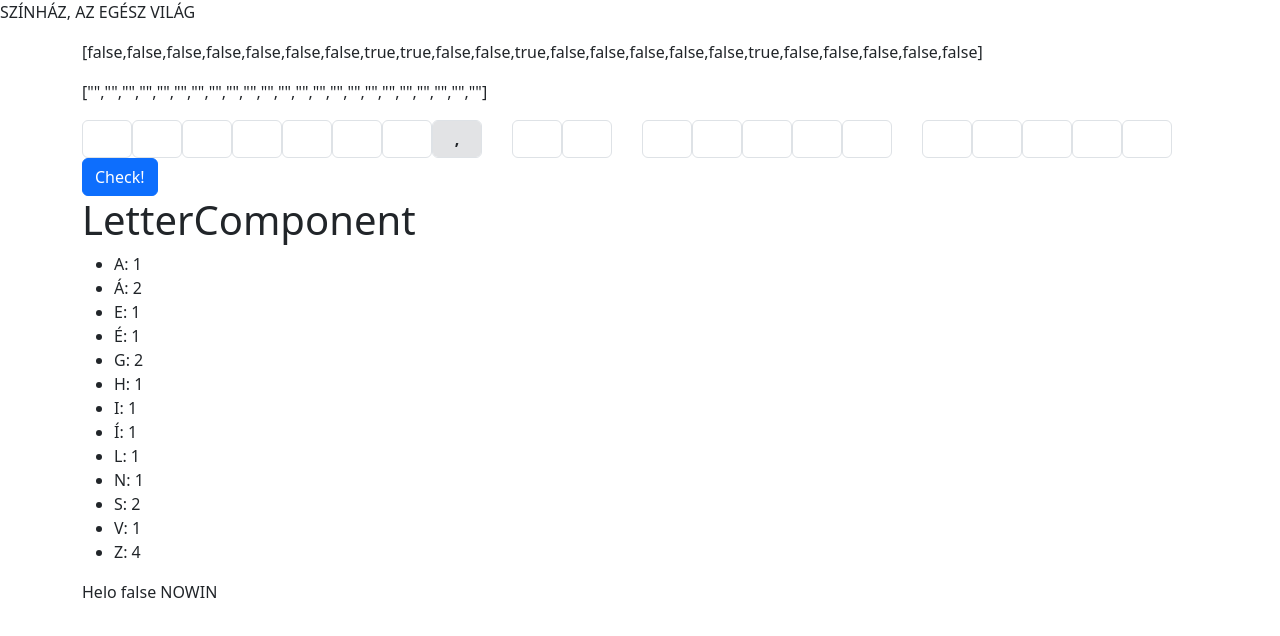
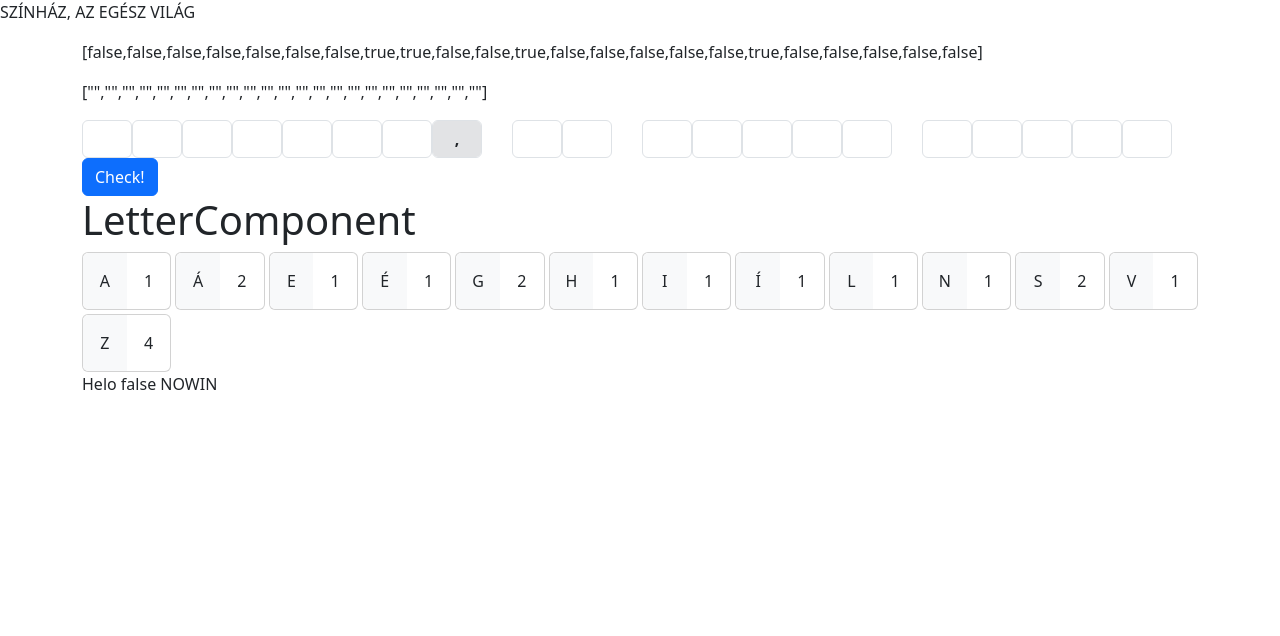
Before and after one commit to anwolosz/proverbia, a React (Vite) app: page / in a window 1280 px wide. Shown: the top 636 px of the page. Built offline with nearby package versions, Linux system fonts and the light colour scheme.

Commit message:
Small changes

```diff
--- a/src/LetterInfo.jsx
+++ b/src/LetterInfo.jsx
@@ -30,16 +30,25 @@ function LetterInfo({proverb}) {
   return (
     <div>
       <h1>LetterComponent</h1>
-      <ul>
-        {countLetters(proverb).map((letterObj, index) => {
-            const key = Object.keys(letterObj)[0];
-            return (
-                <li key={index}>
-                    {key}: {letterObj[key]}
-                </li>
-            );
-        })}
-        </ul>
+        <div className="row g-1">
+            {countLetters(proverb).map((letterObj, index) => {
+                const key = Object.keys(letterObj)[0];
+                return (
+                    <div className='col-lg-1 col-md-4 col-sm-12' key={index}>
+                        <div className='card'>
+                            <div className='row g-0'>
+                                <div className='col-6 bg-light rounded-start text-center d-flex align-items-center justify-content-center'>
+                                    {key}
+                                </div>
+                                <div className='col-6 card-body d-flex text-center align-items-center justify-content-center'>
+                                    {letterObj[key]}
+                                </div>
+                            </div>
+                        </div>
+                    </div>
+                );
+            })}
+        </div>
     </div>
   );
 }
--- a/src/ProverbInput.jsx
+++ b/src/ProverbInput.jsx
@@ -87,7 +87,7 @@ function ProverbInput({proverb, onProverbChange, onWin}) {
         setValids(updatedValids)
         onProverbChange(updatedProverb);
         checkWin(updatedValids)
-        focusNextInput(0);
+        focusNextInput(-1);
     }
 
     const checkWin = (updatedValids) => {
@@ -104,7 +104,7 @@ function ProverbInput({proverb, onProverbChange, onWin}) {
         <div className='d-flex'>
         {proverb.split('').map((item, index) => {
             if (item === ' ') {
-                return <div key={index} style={{ width: '30px' }} />;
+                return <p key={index} style={{ width: '30px' }} >{item}</p>;
                 } else {
                     return (
                         <CharInput
```
